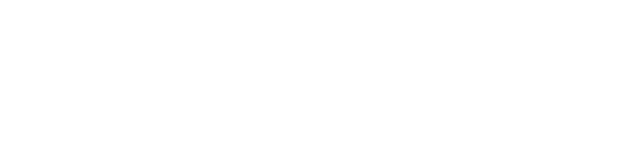
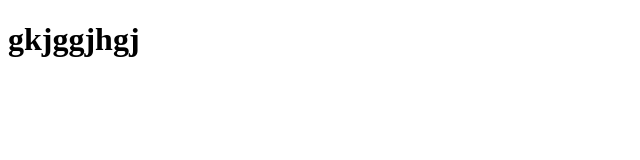
Before and after one commit to Akumar2023/Test, a plain HTML site: page src/index.html in a window 1280 px wide. Shown: the whole page, without its empty margins (0-640 px from the left). Drawn offline with Linux system fonts and the light colour scheme.

Commit message:
new files added

```diff
--- a/src/index.html
+++ b/src/index.html
@@ -7,6 +7,6 @@
     <title>Document</title>
 </head>
 <body>
-
+    <h1>gkjggjhgj</h1>
 </body>
 </html>
```
